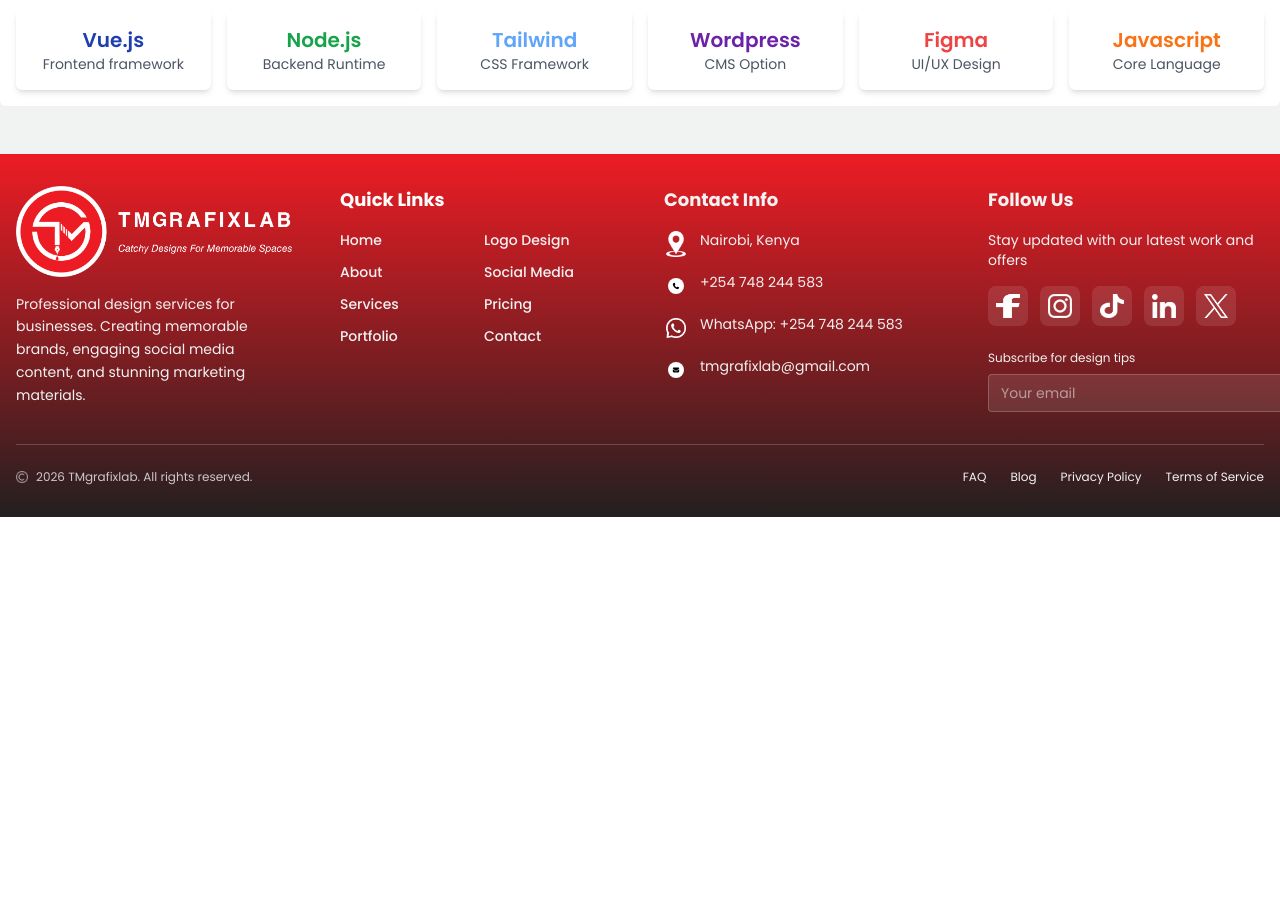
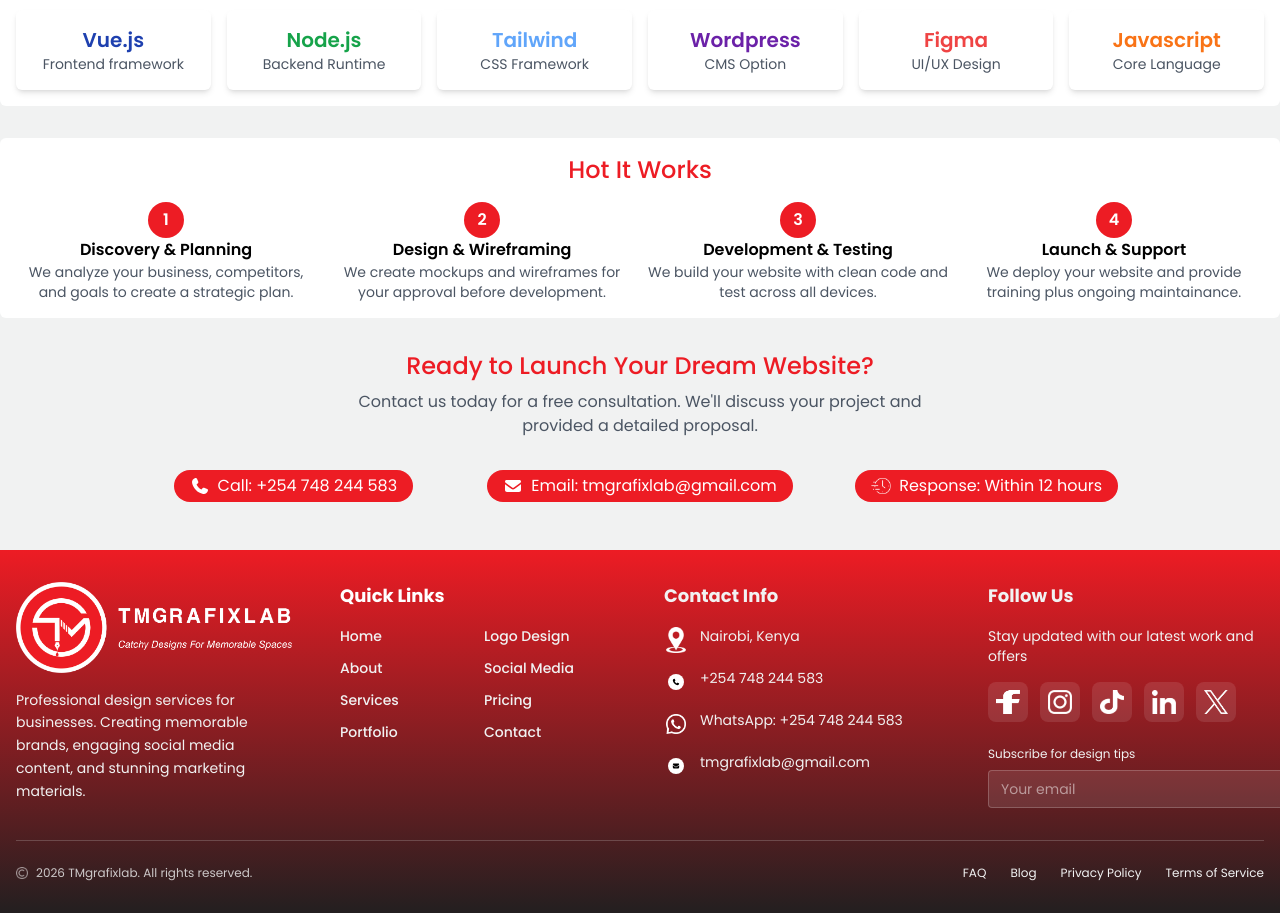
Before and after one commit to wilson-mutinda/TONNY, a Vue app in the folder frontend/: page /services/web-design in a window 1280 px wide. Shown: the part 1060-1973 px from the top of the page. Before the commit the page ends 1577 px from the top, so only its background shows below. Built offline with nearby package versions, Linux system fonts and the light colour scheme.

Commit message:
Added the design processs to web design service page

```diff
--- a/frontend/src/pages/WebDesignPage.vue
+++ b/frontend/src/pages/WebDesignPage.vue
@@ -203,13 +203,100 @@
            </section>
 
            <!-- packages -->
-            <section></section>
+            <section>
+                <div class="">
+                    <!--  -->
+                </div>
+            </section>
 
             <!-- process -->
-             <section></section>
+             <section class="py-4">
+                <div class="container mx-auto px-4 bg-white rounded-md p-4">
+                    <!-- title -->
+                     <h3 class="text-center text-tm-red text-2xl font-medium">Hot It Works</h3>
+                     <!-- four grids -->
+                      <div class="grid grid-cols-1 md:grid-cols-4 mt-4 gap-4">
+                        <!-- 1 -->
+                         <div class="flex flex-col items-center">
+                            <div class="bg-tm-red rounded-full h-9 w-9 flex items-center justify-center text-white font-semibold">
+                                <p>1</p>
+                            </div>
+                            <div class="text-center">
+                                <h3 class="font-semibold">Discovery & Planning</h3>
+                                <p class="text-gray-600 text-sm">We analyze your business, competitors, and goals to create a strategic plan.</p>
+                            </div>
+                         </div>
+                         <!-- 2 -->
+                          <div class="flex flex-col items-center">
+                            <div class="bg-tm-red rounded-full h-9 w-9 flex items-center justify-center text-white font-semibold">
+                                <p>2</p>
+                            </div>
+                            <div class="text-center">
+                                <h3 class="font-semibold">Design & Wireframing</h3>
+                                <p class="text-gray-600 text-sm">We create mockups and wireframes for your approval before development.</p>
+                            </div>
+                          </div>
+                          <!-- 3 -->
+                           <div class="flex flex-col items-center">
+                            <div class="bg-tm-red rounded-full h-9 w-9 flex items-center justify-center text-white font-semibold">
+                                <p>3</p>
+                            </div>
+                            <div class="text-center">
+                                <h3 class="font-semibold">Development & Testing</h3>
+                                <p class="text-gray-600 text-sm">We build your website with clean code and test across all devices.</p>
+                            </div>
+                           </div>
+                           <!-- 4 -->
+                            <div class="flex flex-col items-center">
+                                <div class="bg-tm-red rounded-full h-9 w-9 flex items-center justify-center text-white font-semibold">
+                                    <p>4</p>
+                                </div>
+                                <div class="text-center">
+                                    <h3 class="font-semibold">Launch & Support</h3>
+                                    <p class="text-gray-600 text-sm">We deploy your website and provide training plus ongoing maintainance.</p>
+                                </div>
+                            </div>
+                      </div>
+                </div>
+             </section>
 
              <!-- CTA -->
-              <section></section>
+              <section class="py-4">
+                <div class="container mx-auto px-4">
+                    <!-- title -->
+                     <div class="text-center space-y-2">
+                        <h3 class="text-tm-red text-2xl font-medium">Ready to Launch Your Dream Website?</h3>
+                        <p class="text-gray-600 mx-auto max-w-xl">Contact us today for a free consultation. We&apos;ll discuss
+                            your project and provided a detailed proposal.
+                        </p>
+                     </div>
+
+                     <!-- form -->
+                      <div class="">
+                        <form action="" method="post"></form>
+                      </div>
+
+                     <!-- actions -->
+                      <!-- actions -->
+                    <div class="grid grid-cols-1 md:grid-cols-3 place-items-center mt-8 max-w-5xl mx-auto gap-4">
+                        <!-- call -->
+                        <div class="bg-tm-red rounded-full px-4 py-1 text-white flex items-center justify-center gap-2">
+                            <img src="/phone-solid-full.svg" alt="phone" width="20" class="invert brightness-0">
+                            <span>Call: +254 748 244 583</span>
+                        </div>
+                        <!-- email -->
+                        <div class="bg-tm-red rounded-full px-4 py-1 text-white flex items-center justify-center gap-2">
+                            <img src="/envelope-solid-full.svg" alt="email" width="20" class="invert brightness-0">
+                            <span>Email: tmgrafixlab@gmail.com</span>
+                        </div>
+                        <!-- response -->
+                        <div class="bg-tm-red rounded-full px-4 py-1 text-white flex items-center justify-center gap-2">
+                            <img src="/timing.png" alt="hours" width="20" class="invert brightness-0">
+                            <span>Response: Within 12 hours</span>
+                        </div>
+                    </div>
+                </div>
+              </section>
     </div>
 </template>
 
```
